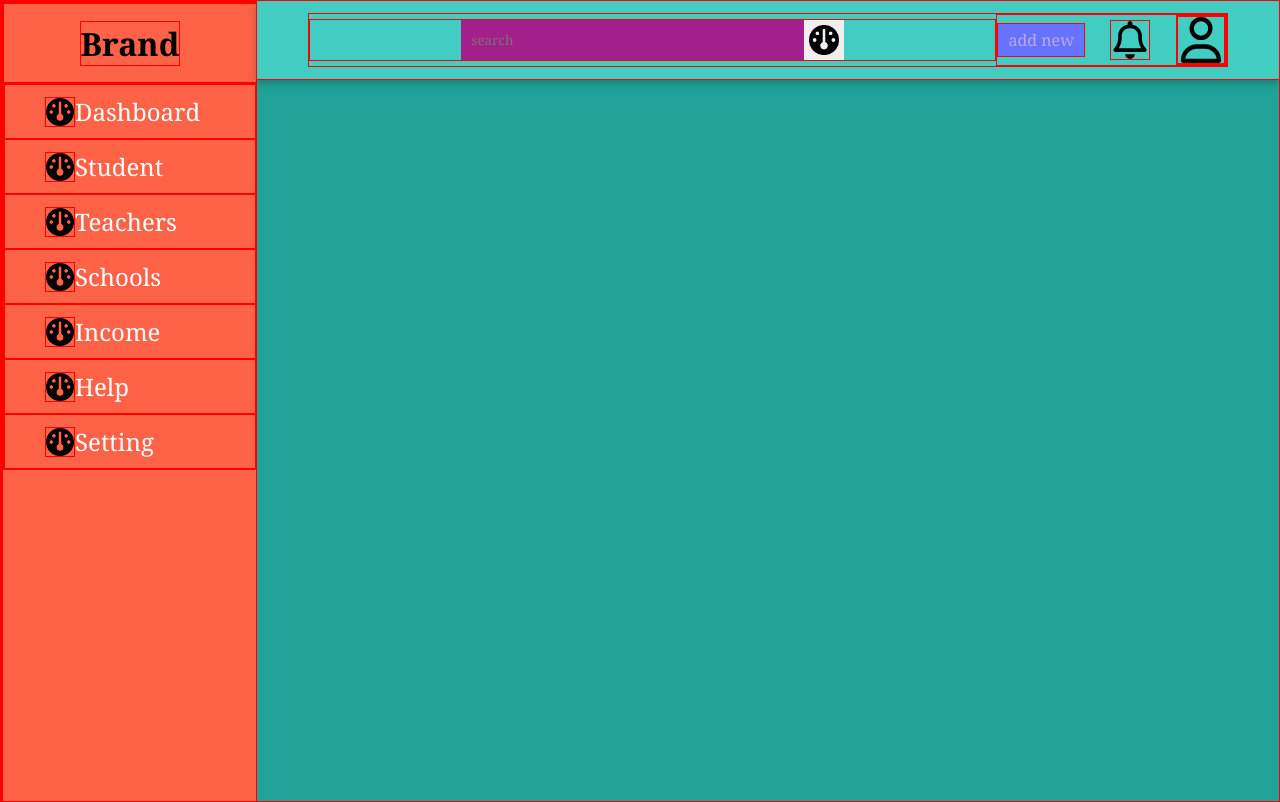
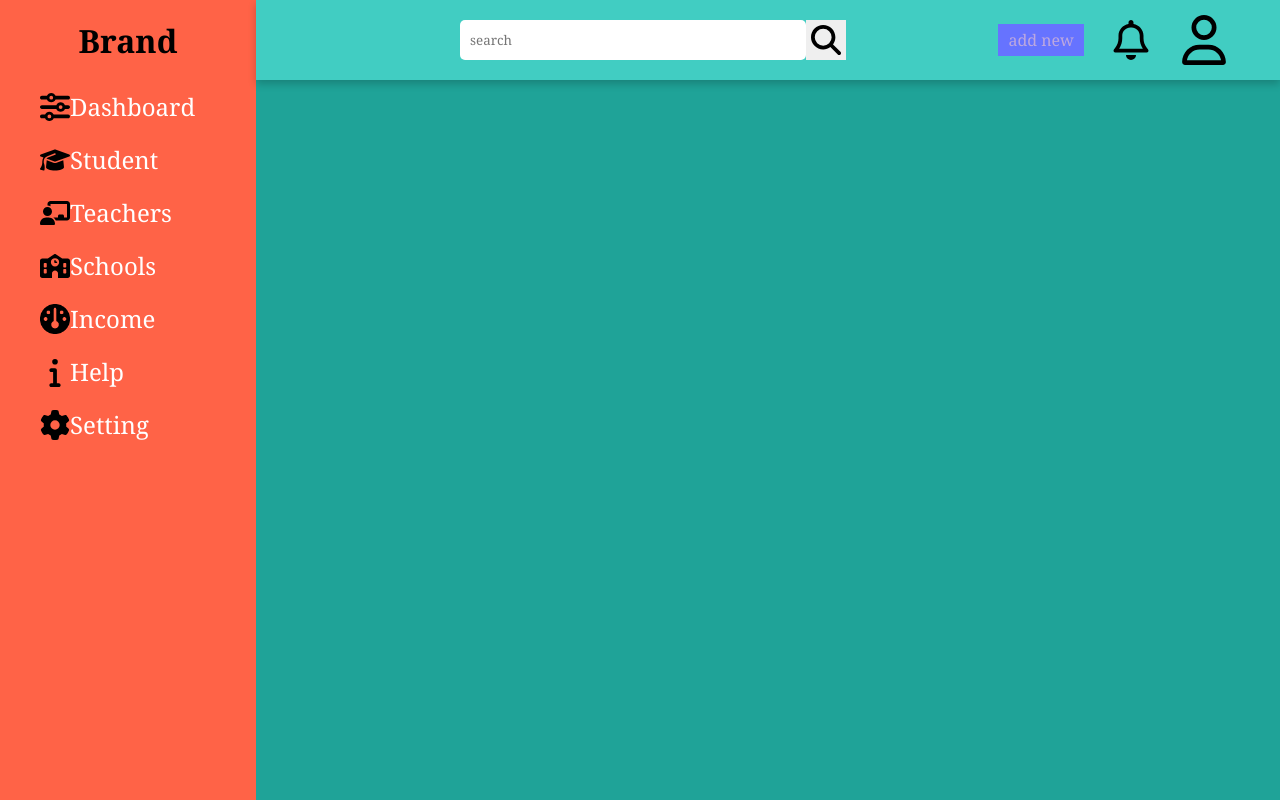
Before and after one commit to nvzt13/10-Basic-HTML-CSS-Project, a plain HTML site: page 9-)Admin-Panel/index.html in a window 1280 px wide. Drawn offline with Linux system fonts and the light colour scheme.

Commit message:
upldated ninth project

```diff
--- a/9-)Admin-Panel/index.html
+++ b/9-)Admin-Panel/index.html
@@ -12,13 +12,13 @@
             <h1>Brand</h1>
         </div>
         <ul>
-            <li> <img src="./image/dash.png" alt="">Dashboard</li>
-            <li> <img src="./image/dash.png" alt="">Student</li>
-            <li> <img src="./image/dash.png" alt="">Teachers</li>
-            <li> <img src="./image/dash.png" alt="">Schools</li>
+            <li> <img src="./image/sliders-solid.svg" alt="">Dashboard</li>
+            <li> <img src="./image/graduation-cap-solid.svg" alt="">Student</li>
+            <li> <img src="./image/chalkboard-user-solid.svg" alt="">Teachers</li>
+            <li> <img src="./image/school-solid.svg" alt="">Schools</li>
             <li> <img src="./image/dash.png" alt="">Income</li>
-            <li> <img src="./image/dash.png" alt="">Help</li>
-            <li> <img src="./image/dash.png" alt="">Setting</li>
+            <li> <img src="./image/info-solid.svg" alt="">Help</li>
+            <li> <img src="./image/gear-solid.svg" alt="">Setting</li>
         </ul>
     </div>
     <div class="container">
@@ -26,7 +26,7 @@
             <div class="nav">
                 <div class="search">
                     <input type="text" placeholder="search">
-                    <button type="submit"><img src="./image/dash.png" alt=""></button>
+                    <button type="submit"><img src="./image/magnifying-glass-solid.svg" alt=""></button>
                 </div>
                 <div class="user">
                     <a href="#" class="btn">add new</a>
--- a/9-)Admin-Panel/style.css
+++ b/9-)Admin-Panel/style.css
@@ -3,7 +3,6 @@
     padding: 0;
     box-sizing: border-box;
     font-family:Cambria, Cochin, Georgia, Times, 'Times New Roman', serif;
-    border: 1px solid red;
 }
 body{
     min-height: 100vh;
@@ -90,9 +89,10 @@ h2{
 }
 .container .header .nav .search input[type=text]{
   border: none;
-  background: hsla(311, 68%, 38%, 1);
+  background: #fff;
   padding: 10px;
   width: 50%;
+  border-radius: 5px;
 }
 .container .header .nav .search button{
   width: 40px;
```
Also changed, not shown: 9-)Admin-Panel/image/chalkboard-user-solid.svg (added), 9-)Admin-Panel/image/gear-solid.svg (added), 9-)Admin-Panel/image/graduation-cap-solid.svg (added), 9-)Admin-Panel/image/info-solid.svg (added), 9-)Admin-Panel/image/magnifying-glass-solid.svg (added), 9-)Admin-Panel/image/school-solid.svg (added), 9-)Admin-Panel/image/sliders-solid.svg (added).
